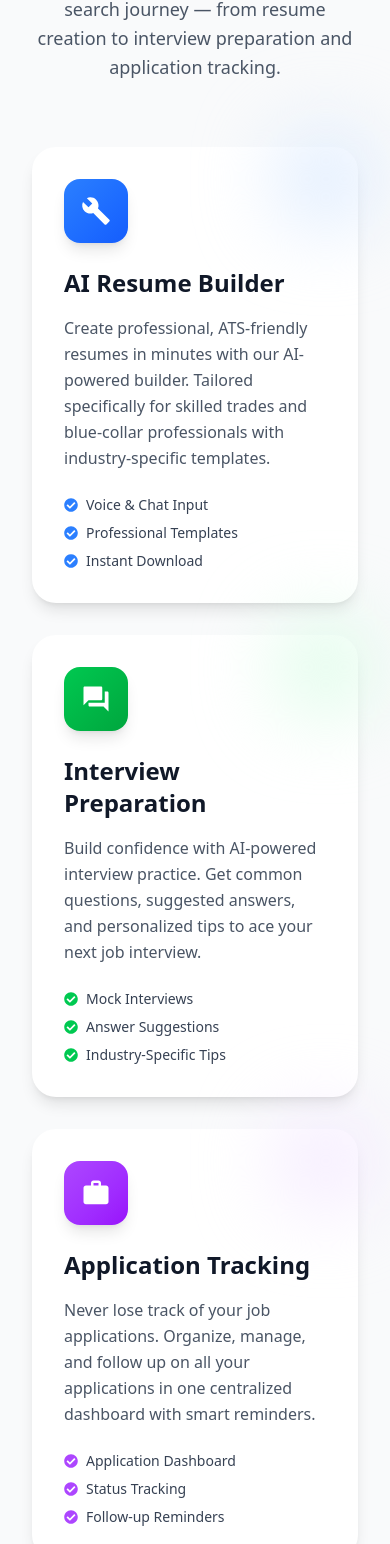
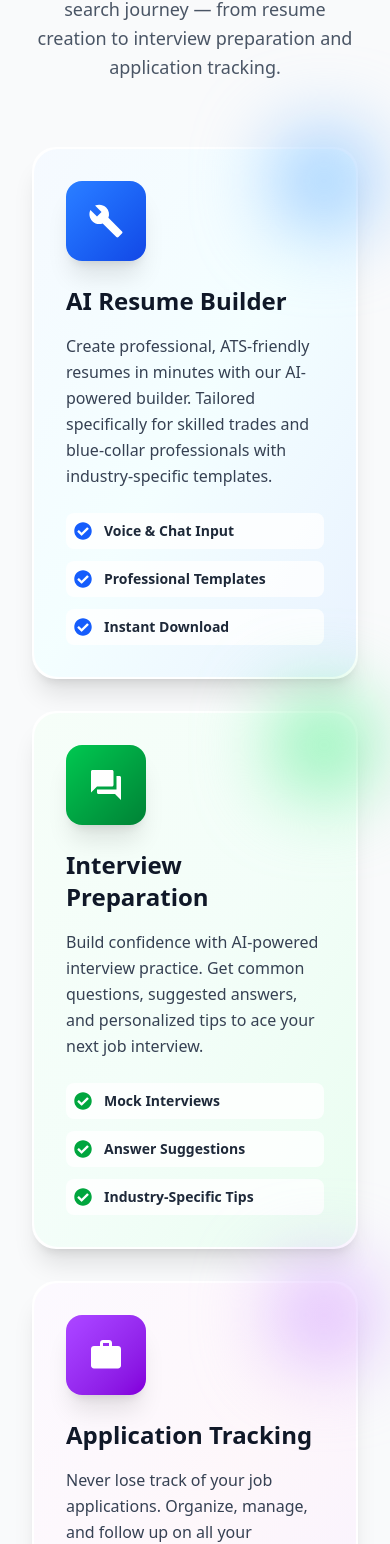
Before and after one commit to Ankitiwari085/Sahayak-AI, a React (Vite) app: page / in a window 390 px wide. Shown: the part 2237-3781 px from the top of the page. Built offline with nearby package versions, Linux system fonts and the light colour scheme.

Commit message:
Contact Ui updated

```diff
--- a/src/pages/Home.jsx
+++ b/src/pages/Home.jsx
@@ -155,29 +155,30 @@ export default function HomePage() {
                 visible: { opacity: 1, y: 0 }
               }}
               whileHover={{ scale: 1.05, y: -8 }}
-              className="group relative bg-white dark:bg-slate-800 rounded-3xl p-8 shadow-lg hover:shadow-2xl transition-all duration-300"
+              className="group relative bg-white dark:bg-slate-800 rounded-3xl p-8 shadow-xl hover:shadow-2xl transition-all duration-300 border-2 border-transparent hover:border-blue-300"
             >
-              <div className="absolute -top-4 -right-4 w-24 h-24 bg-blue-100 dark:bg-blue-900/30 rounded-full blur-2xl group-hover:bg-blue-200 dark:group-hover:bg-blue-800/50 transition-all duration-300"></div>
+              <div className="absolute inset-0 bg-gradient-to-br from-blue-50 via-cyan-50 to-blue-100 dark:from-transparent dark:via-transparent dark:to-transparent rounded-3xl opacity-60"></div>
+              <div className="absolute -top-4 -right-4 w-24 h-24 bg-blue-300 dark:bg-blue-900/30 rounded-full blur-2xl group-hover:bg-blue-400 dark:group-hover:bg-blue-800/50 transition-all duration-300"></div>
               <div className="relative">
-                <div className="w-16 h-16 bg-gradient-to-br from-blue-500 to-blue-600 rounded-2xl flex items-center justify-center mb-6 group-hover:rotate-6 transition-transform duration-300 shadow-lg">
-                  <MdBuild className="text-white text-3xl" />
+                <div className="w-20 h-20 bg-gradient-to-br from-blue-500 to-blue-700 rounded-2xl flex items-center justify-center mb-6 group-hover:rotate-12 group-hover:scale-110 transition-transform duration-300 shadow-xl">
+                  <MdBuild className="text-white text-4xl" />
                 </div>
                 <h3 className="text-2xl font-bold mb-4 text-gray-900 dark:text-white">AI Resume Builder</h3>
-                <p className="text-gray-600 dark:text-gray-300 leading-relaxed mb-6">
+                <p className="text-gray-700 dark:text-gray-300 leading-relaxed mb-6 font-medium">
                   Create professional, ATS-friendly resumes in minutes with our AI-powered builder. Tailored specifically for skilled trades and blue-collar professionals with industry-specific templates.
                 </p>
-                <div className="space-y-2">
-                  <div className="flex items-center gap-2 text-sm text-gray-700 dark:text-gray-300">
-                    <FaCheckCircle className="text-blue-500" />
-                    <span>Voice & Chat Input</span>
+                <div className="space-y-3">
+                  <div className="flex items-center gap-3 text-sm text-gray-800 dark:text-gray-300 bg-white/80 dark:bg-slate-700/50 p-2 rounded-lg">
+                    <FaCheckCircle className="text-blue-600 text-lg" />
+                    <span className="font-semibold">Voice & Chat Input</span>
                   </div>
-                  <div className="flex items-center gap-2 text-sm text-gray-700 dark:text-gray-300">
-                    <FaCheckCircle className="text-blue-500" />
-                    <span>Professional Templates</span>
+                  <div className="flex items-center gap-3 text-sm text-gray-800 dark:text-gray-300 bg-white/80 dark:bg-slate-700/50 p-2 rounded-lg">
+                    <FaCheckCircle className="text-blue-600 text-lg" />
+                    <span className="font-semibold">Professional Templates</span>
                   </div>
-                  <div className="flex items-center gap-2 text-sm text-gray-700 dark:text-gray-300">
-                    <FaCheckCircle className="text-blue-500" />
-                    <span>Instant Download</span>
+                  <div className="flex items-center gap-3 text-sm text-gray-800 dark:text-gray-300 bg-white/80 dark:bg-slate-700/50 p-2 rounded-lg">
+                    <FaCheckCircle className="text-blue-600 text-lg" />
+                    <span className="font-semibold">Instant Download</span>
                   </div>
                 </div>
               </div>
@@ -190,29 +191,30 @@ export default function HomePage() {
                 visible: { opacity: 1, y: 0 }
               }}
               whileHover={{ scale: 1.05, y: -8 }}
-              className="group relative bg-white dark:bg-slate-800 rounded-3xl p-8 shadow-lg hover:shadow-2xl transition-all duration-300"
+              className="group relative bg-white dark:bg-slate-800 rounded-3xl p-8 shadow-xl hover:shadow-2xl transition-all duration-300 border-2 border-transparent hover:border-green-300"
             >
-              <div className="absolute -top-4 -right-4 w-24 h-24 bg-green-100 dark:bg-green-900/30 rounded-full blur-2xl group-hover:bg-green-200 dark:group-hover:bg-green-800/50 transition-all duration-300"></div>
+              <div className="absolute inset-0 bg-gradient-to-br from-green-50 via-emerald-50 to-green-100 dark:from-transparent dark:via-transparent dark:to-transparent rounded-3xl opacity-60"></div>
+              <div className="absolute -top-4 -right-4 w-24 h-24 bg-green-300 dark:bg-green-900/30 rounded-full blur-2xl group-hover:bg-green-400 dark:group-hover:bg-green-800/50 transition-all duration-300"></div>
               <div className="relative">
-                <div className="w-16 h-16 bg-gradient-to-br from-green-500 to-green-600 rounded-2xl flex items-center justify-center mb-6 group-hover:rotate-6 transition-transform duration-300 shadow-lg">
-                  <MdQuestionAnswer className="text-white text-3xl" />
+                <div className="w-20 h-20 bg-gradient-to-br from-green-500 to-green-700 rounded-2xl flex items-center justify-center mb-6 group-hover:rotate-12 group-hover:scale-110 transition-transform duration-300 shadow-xl">
+                  <MdQuestionAnswer className="text-white text-4xl" />
                 </div>
                 <h3 className="text-2xl font-bold mb-4 text-gray-900 dark:text-white">Interview Preparation</h3>
-                <p className="text-gray-600 dark:text-gray-300 leading-relaxed mb-6">
+                <p className="text-gray-700 dark:text-gray-300 leading-relaxed mb-6 font-medium">
                   Build confidence with AI-powered interview practice. Get common questions, suggested answers, and personalized tips to ace your next job interview.
                 </p>
-                <div className="space-y-2">
-                  <div className="flex items-center gap-2 text-sm text-gray-700 dark:text-gray-300">
-                    <FaCheckCircle className="text-green-500" />
-                    <span>Mock Interviews</span>
+                <div className="space-y-3">
+                  <div className="flex items-center gap-3 text-sm text-gray-800 dark:text-gray-300 bg-white/80 dark:bg-slate-700/50 p-2 rounded-lg">
+                    <FaCheckCircle className="text-green-600 text-lg" />
+                    <span className="font-semibold">Mock Interviews</span>
                   </div>
-                  <div className="flex items-center gap-2 text-sm text-gray-700 dark:text-gray-300">
-                    <FaCheckCircle className="text-green-500" />
-                    <span>Answer Suggestions</span>
+                  <div className="flex items-center gap-3 text-sm text-gray-800 dark:text-gray-300 bg-white/80 dark:bg-slate-700/50 p-2 rounded-lg">
+                    <FaCheckCircle className="text-green-600 text-lg" />
+                    <span className="font-semibold">Answer Suggestions</span>
                   </div>
-                  <div className="flex items-center gap-2 text-sm text-gray-700 dark:text-gray-300">
-                    <FaCheckCircle className="text-green-500" />
-                    <span>Industry-Specific Tips</span>
+                  <div className="flex items-center gap-3 text-sm text-gray-800 dark:text-gray-300 bg-white/80 dark:bg-slate-700/50 p-2 rounded-lg">
+                    <FaCheckCircle className="text-green-600 text-lg" />
+                    <span className="font-semibold">Industry-Specific Tips</span>
                   </div>
                 </div>
               </div>
@@ -225,29 +227,30 @@ export default function HomePage() {
                 visible: { opacity: 1, y: 0 }
               }}
               whileHover={{ scale: 1.05, y: -8 }}
-              className="group relative bg-white dark:bg-slate-800 rounded-3xl p-8 shadow-lg hover:shadow-2xl transition-all duration-300"
+              className="group relative bg-white dark:bg-slate-800 rounded-3xl p-8 shadow-xl hover:shadow-2xl transition-all duration-300 border-2 border-transparent hover:border-purple-300"
             >
-              <div className="absolute -top-4 -right-4 w-24 h-24 bg-purple-100 dark:bg-purple-900/30 rounded-full blur-2xl group-hover:bg-purple-200 dark:group-hover:bg-purple-800/50 transition-all duration-300"></div>
+              <div className="absolute inset-0 bg-gradient-to-br from-purple-50 via-pink-50 to-purple-100 dark:from-transparent dark:via-transparent dark:to-transparent rounded-3xl opacity-60"></div>
+              <div className="absolute -top-4 -right-4 w-24 h-24 bg-purple-300 dark:bg-purple-900/30 rounded-full blur-2xl group-hover:bg-purple-400 dark:group-hover:bg-purple-800/50 transition-all duration-300"></div>
               <div className="relative">
-                <div className="w-16 h-16 bg-gradient-to-br from-purple-500 to-purple-600 rounded-2xl flex items-center justify-center mb-6 group-hover:rotate-6 transition-transform duration-300 shadow-lg">
-                  <MdWork className="text-white text-3xl" />
+                <div className="w-20 h-20 bg-gradient-to-br from-purple-500 to-purple-700 rounded-2xl flex items-center justify-center mb-6 group-hover:rotate-12 group-hover:scale-110 transition-transform duration-300 shadow-xl">
+                  <MdWork className="text-white text-4xl" />
                 </div>
                 <h3 className="text-2xl font-bold mb-4 text-gray-900 dark:text-white">Application Tracking</h3>
-                <p className="text-gray-600 dark:text-gray-300 leading-relaxed mb-6">
+                <p className="text-gray-700 dark:text-gray-300 leading-relaxed mb-6 font-medium">
                   Never lose track of your job applications. Organize, manage, and follow up on all your applications in one centralized dashboard with smart reminders.
                 </p>
-                <div className="space-y-2">
-                  <div className="flex items-center gap-2 text-sm text-gray-700 dark:text-gray-300">
-                    <FaCheckCircle className="text-purple-500" />
-                    <span>Application Dashboard</span>
+                <div className="space-y-3">
+                  <div className="flex items-center gap-3 text-sm text-gray-800 dark:text-gray-300 bg-white/80 dark:bg-slate-700/50 p-2 rounded-lg">
+                    <FaCheckCircle className="text-purple-600 text-lg" />
+                    <span className="font-semibold">Application Dashboard</span>
                   </div>
-                  <div className="flex items-center gap-2 text-sm text-gray-700 dark:text-gray-300">
-                    <FaCheckCircle className="text-purple-500" />
-                    <span>Status Tracking</span>
+                  <div className="flex items-center gap-3 text-sm text-gray-800 dark:text-gray-300 bg-white/80 dark:bg-slate-700/50 p-2 rounded-lg">
+                    <FaCheckCircle className="text-purple-600 text-lg" />
+                    <span className="font-semibold">Status Tracking</span>
                   </div>
-                  <div className="flex items-center gap-2 text-sm text-gray-700 dark:text-gray-300">
-                    <FaCheckCircle className="text-purple-500" />
-                    <span>Follow-up Reminders</span>
+                  <div className="flex items-center gap-3 text-sm text-gray-800 dark:text-gray-300 bg-white/80 dark:bg-slate-700/50 p-2 rounded-lg">
+                    <FaCheckCircle className="text-purple-600 text-lg" />
+                    <span className="font-semibold">Follow-up Reminders</span>
                   </div>
                 </div>
               </div>
@@ -375,14 +378,15 @@ export default function HomePage() {
               }}
               className="space-y-8"
             >
-              <div className="bg-white dark:bg-slate-800 rounded-3xl p-8 shadow-lg">
-                <div className="flex items-start gap-4 mb-4">
-                  <div className="w-12 h-12 bg-gradient-to-br from-blue-500 to-blue-600 rounded-xl flex items-center justify-center flex-shrink-0">
+              <div className="relative bg-white dark:bg-slate-800 rounded-3xl p-8 shadow-xl border-2 border-blue-100 dark:border-slate-700 overflow-hidden group hover:shadow-2xl transition-all duration-300">
+                <div className="absolute inset-0 bg-gradient-to-br from-blue-50 to-cyan-50 dark:from-transparent dark:to-transparent opacity-50"></div>
+                <div className="flex items-start gap-4 mb-4 relative">
+                  <div className="w-14 h-14 bg-gradient-to-br from-blue-500 to-blue-700 rounded-xl flex items-center justify-center flex-shrink-0 shadow-lg group-hover:scale-110 transition-transform duration-300">
                     <FaLightbulb className="text-white text-2xl" />
                   </div>
                   <div>
                     <h3 className="text-2xl font-bold text-gray-900 dark:text-white mb-3">Our Mission</h3>
-                    <p className="text-gray-700 dark:text-gray-200 leading-relaxed">
+                    <p className="text-gray-800 dark:text-gray-200 leading-relaxed font-medium">
                       To empower skilled workers worldwide by providing simple, fast, and intelligent resume-building tools.
                       We eliminate barriers like language complexity, technical hurdles, and format confusion — ensuring that
                       everyone can present their skills professionally and compete confidently in the job market.
@@ -391,14 +395,15 @@ export default function HomePage() {
                 </div>
               </div>
 
-              <div className="bg-white dark:bg-slate-800 rounded-3xl p-8 shadow-lg">
-                <div className="flex items-start gap-4 mb-4">
-                  <div className="w-12 h-12 bg-gradient-to-br from-green-500 to-green-600 rounded-xl flex items-center justify-center flex-shrink-0">
+              <div className="relative bg-white dark:bg-slate-800 rounded-3xl p-8 shadow-xl border-2 border-green-100 dark:border-slate-700 overflow-hidden group hover:shadow-2xl transition-all duration-300">
+                <div className="absolute inset-0 bg-gradient-to-br from-green-50 to-emerald-50 dark:from-transparent dark:to-transparent opacity-50"></div>
+                <div className="flex items-start gap-4 mb-4 relative">
+                  <div className="w-14 h-14 bg-gradient-to-br from-green-500 to-green-700 rounded-xl flex items-center justify-center flex-shrink-0 shadow-lg group-hover:scale-110 transition-transform duration-300">
                     <FaHandshake className="text-white text-2xl" />
                   </div>
                   <div>
                     <h3 className="text-2xl font-bold text-gray-900 dark:text-white mb-3">Our Promise</h3>
-                    <p className="text-gray-700 dark:text-gray-200 leading-relaxed">
+                    <p className="text-gray-800 dark:text-gray-200 leading-relaxed font-medium">
                       We believe every skilled professional deserves a resume that truly reflects their experience and capabilities.
                       Our platform is built with you in mind — no hidden fees, no complicated processes, just straightforward
                       tools that help you land the job you deserve.
@@ -415,13 +420,14 @@ export default function HomePage() {
             whileInView={{ opacity: 1, y: 0 }}
             viewport={{ once: true }}
             transition={{ duration: 0.6 }}
-            className="bg-white dark:bg-slate-800 rounded-3xl p-8 md:p-12 shadow-2xl"
+            className="relative bg-white dark:bg-slate-800 rounded-3xl p-8 md:p-12 shadow-2xl border-2 border-gray-200 dark:border-slate-700 overflow-hidden"
           >
-            <div className="text-center mb-12">
+            <div className="absolute inset-0 bg-gradient-to-br from-slate-50 via-blue-50 to-purple-50 dark:from-transparent dark:via-transparent dark:to-transparent opacity-40"></div>
+            <div className="text-center mb-12 relative">
               <h3 className="text-3xl md:text-4xl font-bold text-gray-900 dark:text-white mb-4">
                 How It Works
               </h3>
-              <p className="text-gray-600 dark:text-gray-300 text-lg">
+              <p className="text-gray-700 dark:text-gray-300 text-lg font-medium">
                 Three simple steps to your professional resume
               </p>
             </div>
@@ -437,7 +443,7 @@ export default function HomePage() {
                   transition: { staggerChildren: 0.2 }
                 }
               }}
-              className="grid md:grid-cols-3 gap-8"
+              className="grid md:grid-cols-3 gap-8 relative"
             >
               {/* Step 1 */}
               <motion.div
@@ -450,14 +456,17 @@ export default function HomePage() {
                 <div className="absolute -top-4 left-1/2 transform -translate-x-1/2 w-12 h-12 bg-gradient-to-br from-blue-500 to-purple-600 rounded-full flex items-center justify-center text-white font-bold text-xl shadow-lg">
                   1
                 </div>
-                <div className="bg-white dark:bg-slate-800 rounded-2xl p-8 pt-12 shadow-md hover:shadow-xl transition-all duration-300">
-                  <div className="w-16 h-16 bg-blue-100 dark:bg-blue-900 rounded-2xl flex items-center justify-center mx-auto mb-4">
-                    <Mic className="text-blue-600 dark:text-blue-300 w-8 h-8" />
+                <div className="relative bg-white dark:bg-slate-800 rounded-2xl p-8 pt-12 shadow-lg hover:shadow-2xl transition-all duration-300 border-2 border-blue-100 dark:border-slate-700 overflow-hidden group">
+                  <div className="absolute inset-0 bg-gradient-to-br from-blue-50 to-cyan-50 dark:from-transparent dark:to-transparent opacity-50"></div>
+                  <div className="relative">
+                    <div className="w-16 h-16 bg-gradient-to-br from-blue-500 to-blue-700 dark:bg-blue-900 rounded-2xl flex items-center justify-center mx-auto mb-4 shadow-lg group-hover:scale-110 transition-transform duration-300">
+                      <Mic className="text-white dark:text-blue-300 w-8 h-8" />
                     </div>
                     <h4 className="text-xl font-bold text-gray-900 dark:text-white mb-3">Share Your Story</h4>
-                  <p className="text-gray-600 dark:text-gray-300">
+                    <p className="text-gray-800 dark:text-gray-300 font-medium">
                       Use voice or chat to tell us about your work experience, skills, and achievements. Our AI understands you.
                     </p>
+                  </div>
                 </div>
               </motion.div>
 
@@ -472,14 +481,17 @@ export default function HomePage() {
                 <div className="absolute -top-4 left-1/2 transform -translate-x-1/2 w-12 h-12 bg-gradient-to-br from-blue-500 to-purple-600 rounded-full flex items-center justify-center text-white font-bold text-xl shadow-lg">
                   2
                 </div>
-                <div className="bg-white dark:bg-slate-800 rounded-2xl p-8 pt-12 shadow-md hover:shadow-xl transition-all duration-300">
-                  <div className="w-16 h-16 bg-green-100 dark:bg-green-900 rounded-2xl flex items-center justify-center mx-auto mb-4">
-                    <FaClipboardList className="text-green-600 dark:text-green-300 w-8 h-8" />
+                <div className="relative bg-white dark:bg-slate-800 rounded-2xl p-8 pt-12 shadow-lg hover:shadow-2xl transition-all duration-300 border-2 border-green-100 dark:border-slate-700 overflow-hidden group">
+                  <div className="absolute inset-0 bg-gradient-to-br from-green-50 to-emerald-50 dark:from-transparent dark:to-transparent opacity-50"></div>
+                  <div className="relative">
+                    <div className="w-16 h-16 bg-gradient-to-br from-green-500 to-green-700 dark:bg-green-900 rounded-2xl flex items-center justify-center mx-auto mb-4 shadow-lg group-hover:scale-110 transition-transform duration-300">
+                      <FaClipboardList className="text-white dark:text-green-300 w-8 h-8" />
                     </div>
                     <h4 className="text-xl font-bold text-gray-900 dark:text-white mb-3">Choose Template</h4>
-                  <p className="text-gray-600 dark:text-gray-300">
+                    <p className="text-gray-800 dark:text-gray-300 font-medium">
                       Pick from professional templates designed specifically for your industry and role. Preview in real-time.
                     </p>
+                  </div>
                 </div>
               </motion.div>
 
@@ -494,14 +506,17 @@ export default function HomePage() {
                 <div className="absolute -top-4 left-1/2 transform -translate-x-1/2 w-12 h-12 bg-gradient-to-br from-blue-500 to-purple-600 rounded-full flex items-center justify-center text-white font-bold text-xl shadow-lg">
                   3
                 </div>
-                <div className="bg-white dark:bg-slate-800 rounded-2xl p-8 pt-12 shadow-md hover:shadow-xl transition-all duration-300">
-                  <div className="w-16 h-16 bg-purple-100 dark:bg-purple-900 rounded-2xl flex items-center justify-center mx-auto mb-4">
-                    <FaRocket className="text-purple-600 dark:text-purple-300 w-8 h-8" />
+                <div className="relative bg-white dark:bg-slate-800 rounded-2xl p-8 pt-12 shadow-lg hover:shadow-2xl transition-all duration-300 border-2 border-purple-100 dark:border-slate-700 overflow-hidden group">
+                  <div className="absolute inset-0 bg-gradient-to-br from-purple-50 to-pink-50 dark:from-transparent dark:to-transparent opacity-50"></div>
+                  <div className="relative">
+                    <div className="w-16 h-16 bg-gradient-to-br from-purple-500 to-purple-700 dark:bg-purple-900 rounded-2xl flex items-center justify-center mx-auto mb-4 shadow-lg group-hover:scale-110 transition-transform duration-300">
+                      <FaRocket className="text-white dark:text-purple-300 w-8 h-8" />
                     </div>
                     <h4 className="text-xl font-bold text-gray-900 dark:text-white mb-3">Download & Apply</h4>
-                  <p className="text-gray-600 dark:text-gray-300">
+                    <p className="text-gray-800 dark:text-gray-300 font-medium">
                       Get your polished resume instantly. Download as PDF and start applying to jobs with confidence.
                     </p>
+                  </div>
                 </div>
               </motion.div>
             </motion.div>
```
Also changed, not shown: src/pages/Contact.jsx (+64 -33 lines). Lines whose indentation alone changed are shown as unchanged.
